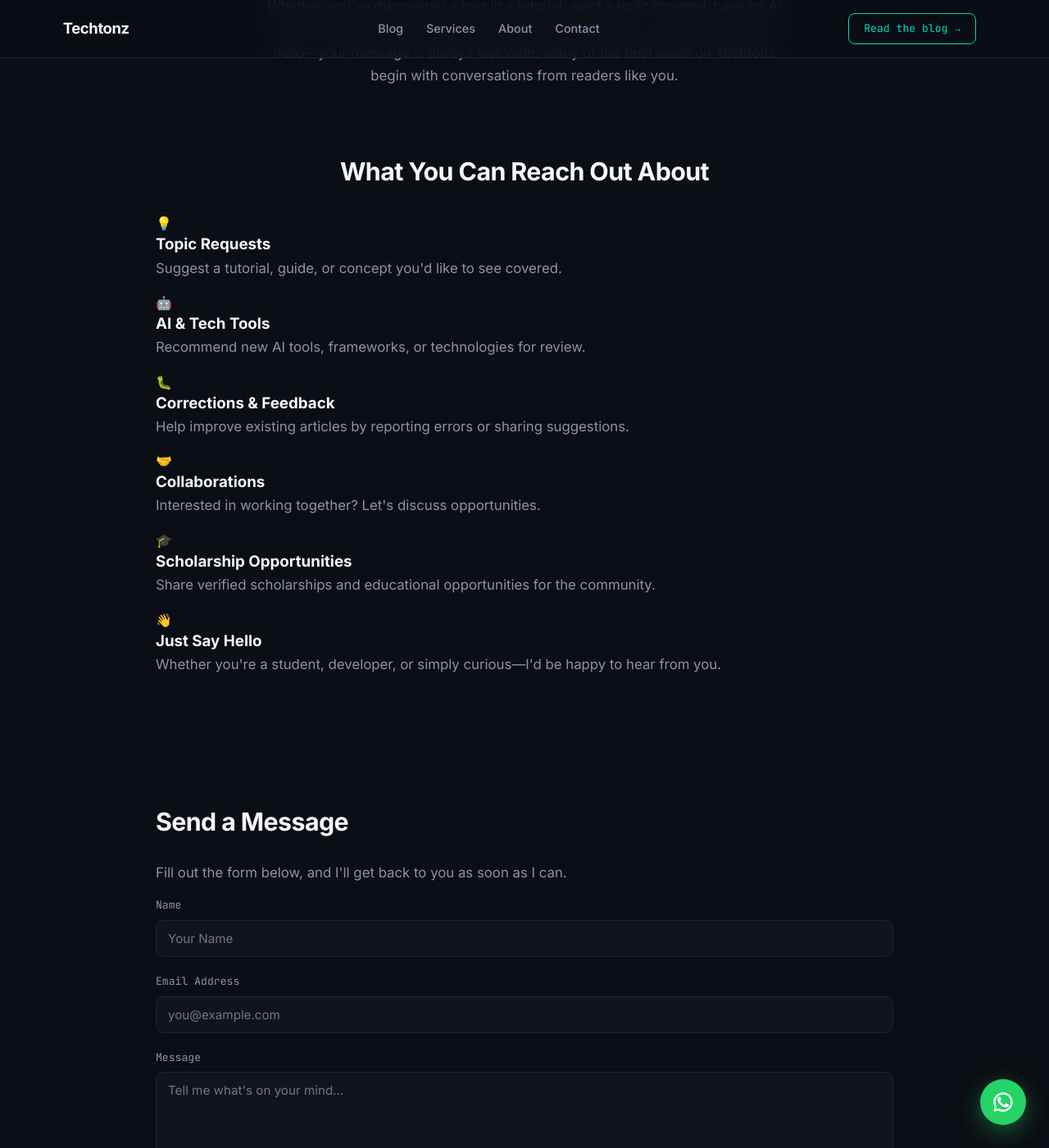
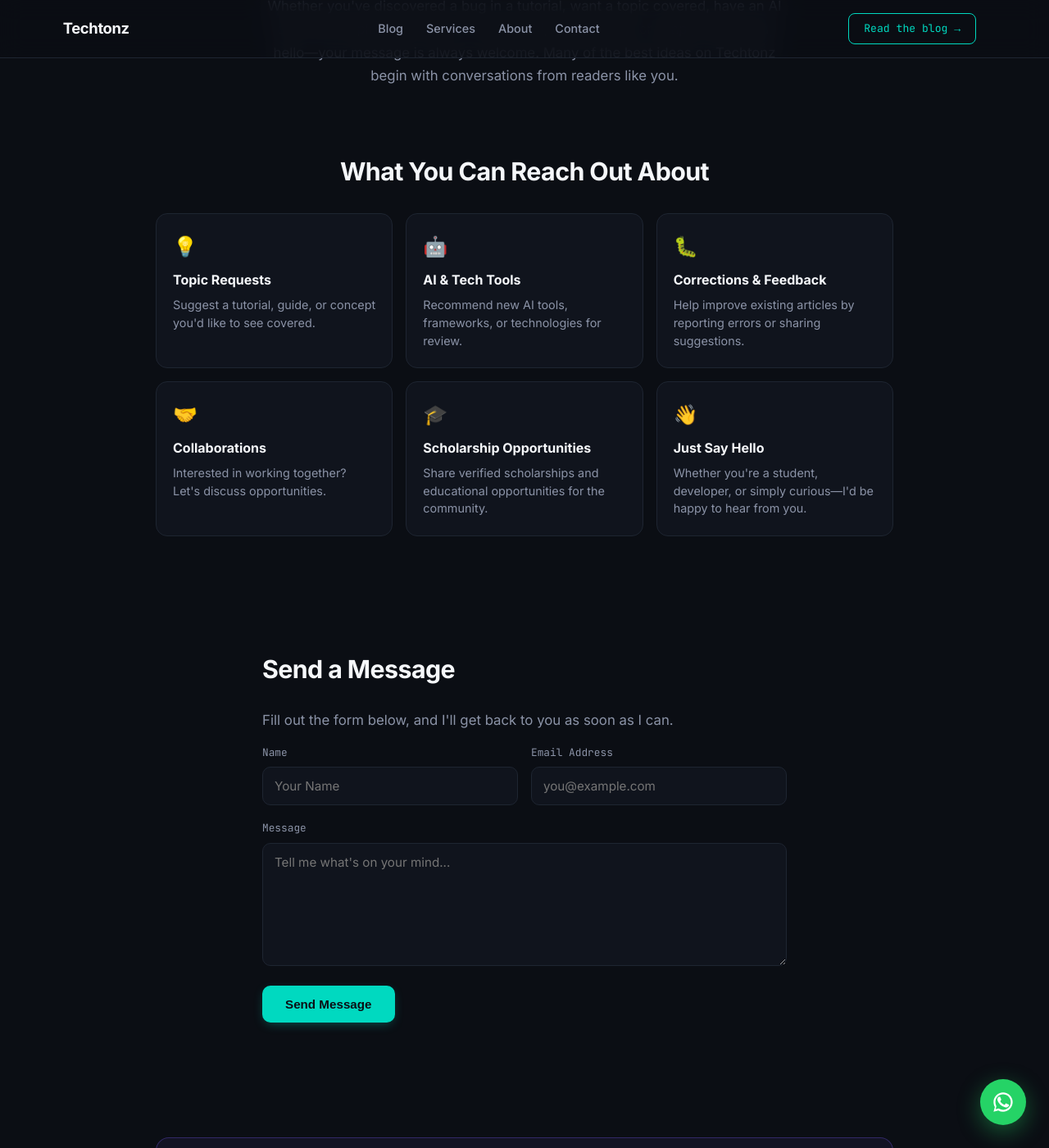
Before and after one commit to teefortech/Techtonz, a Jekyll site: the page built from contact.md, in a window 1280 px wide and 1400 px high, scrolled down 583 px. Shown: the whole window at 82% size. Built offline with Jekyll 4.4.1, drawn with Linux system fonts in a browser that asks for light colours.

Commit message:
Add styles for contact page and social buttons

```diff
--- a/assets/css/main.css
+++ b/assets/css/main.css
@@ -1227,3 +1227,182 @@
     grid-template-columns: 1fr;
   }
     }
+/* ========== CONTACT PAGE ========== */
+.contact-topics {
+  display: grid;
+  grid-template-columns: repeat(auto-fill, minmax(240px, 1fr));
+  gap: 16px;
+}
+
+.contact-topic {
+  border: 1px solid var(--line);
+  border-radius: 14px;
+  background: var(--bg-raised);
+  padding: 22px 20px;
+  transition: border-color 0.2s ease, transform 0.2s ease;
+}
+
+.contact-topic:hover {
+  border-color: rgba(0, 217, 192, 0.35);
+  transform: translateY(-2px);
+}
+
+.contact-topic-icon {
+  font-size: 1.5rem;
+  margin-bottom: 10px;
+}
+
+.contact-topic h3 {
+  font-size: 1rem;
+  font-weight: 700;
+  color: var(--ink);
+  margin-bottom: 8px;
+}
+
+.contact-topic p {
+  font-size: 0.9rem;
+  color: var(--slate);
+  line-height: 1.5;
+  margin-bottom: 0;
+}
+
+/* Form */
+.contact-form-wrap {
+  max-width: 640px;
+}
+
+.contact-form-intro {
+  color: var(--slate);
+  margin-bottom: 28px;
+  font-size: 1.05rem;
+}
+
+.contact-form .form-row {
+  display: grid;
+  grid-template-columns: 1fr 1fr;
+  gap: 16px;
+}
+
+.contact-form .form-field {
+  margin-bottom: 18px;
+}
+
+.contact-form label {
+  display: block;
+  font-family: 'JetBrains Mono', monospace;
+  font-size: 0.8rem;
+  color: var(--slate);
+  margin-bottom: 8px;
+}
+
+.contact-form input,
+.contact-form textarea {
+  width: 100%;
+  background: var(--bg-raised);
+  border: 1px solid var(--line);
+  border-radius: 10px;
+  padding: 13px 14px;
+  color: var(--ink);
+  font-family: 'Inter', sans-serif;
+  font-size: 0.95rem;
+  transition: border-color 0.2s ease, box-shadow 0.2s ease;
+}
+
+.contact-form input:focus,
+.contact-form textarea:focus {
+  outline: none;
+  border-color: var(--teal);
+  box-shadow: 0 0 0 3px rgba(0, 217, 192, 0.18);
+}
+
+.contact-form textarea {
+  resize: vertical;
+  min-height: 150px;
+}
+
+.email-link {
+  font-family: 'JetBrains Mono', monospace;
+  font-size: 1.15rem;
+  color: var(--teal);
+  font-weight: 600;
+  border-bottom: 1px solid rgba(0, 217, 192, 0.35);
+  transition: border-color 0.2s ease;
+}
+
+.email-link:hover {
+  border-bottom-color: var(--teal);
+}
+
+/* Social buttons */
+.social-grid {
+  display: grid;
+  grid-template-columns: repeat(6, 1fr);
+  gap: 14px;
+  max-width: 720px;
+  margin: 0 auto;
+}
+
+.social-btn {
+  display: flex;
+  flex-direction: column;
+  align-items: center;
+  gap: 8px;
+  padding: 18px 12px;
+  border: 1px solid var(--line);
+  border-radius: 14px;
+  background: var(--bg-raised);
+  color: var(--ink);
+  text-decoration: none;
+  transition: border-color 0.22s ease, box-shadow 0.22s ease, transform 0.22s ease, background 0.22s ease;
+}
+
+.social-btn:hover {
+  border-color: rgba(0, 217, 192, 0.4);
+  background: rgba(0, 217, 192, 0.06);
+  box-shadow: 0 8px 24px -8px rgba(0, 217, 192, 0.2);
+  transform: translateY(-3px);
+}
+
+.social-btn-soon {
+  opacity: 0.55;
+  pointer-events: none;
+}
+
+.social-icon {
+  font-size: 1.4rem;
+  line-height: 1;
+}
+
+.social-label {
+  font-family: 'JetBrains Mono', monospace;
+  font-size: 0.72rem;
+  color: var(--slate);
+  text-align: center;
+}
+
+.social-label small {
+  display: block;
+  font-size: 0.65rem;
+  color: var(--teal);
+  margin-top: 2px;
+}
+
+.social-btn:hover .social-label {
+  color: var(--ink);
+}
+
+@media (max-width: 720px) {
+  .social-grid {
+    grid-template-columns: repeat(3, 1fr);
+  }
+
+  .contact-form .form-row {
+    grid-template-columns: 1fr;
+  }
+}
+
+@media (max-width: 400px) {
+  .social-grid {
+    grid-template-columns: repeat(2, 1fr);
+  }
+}
```
